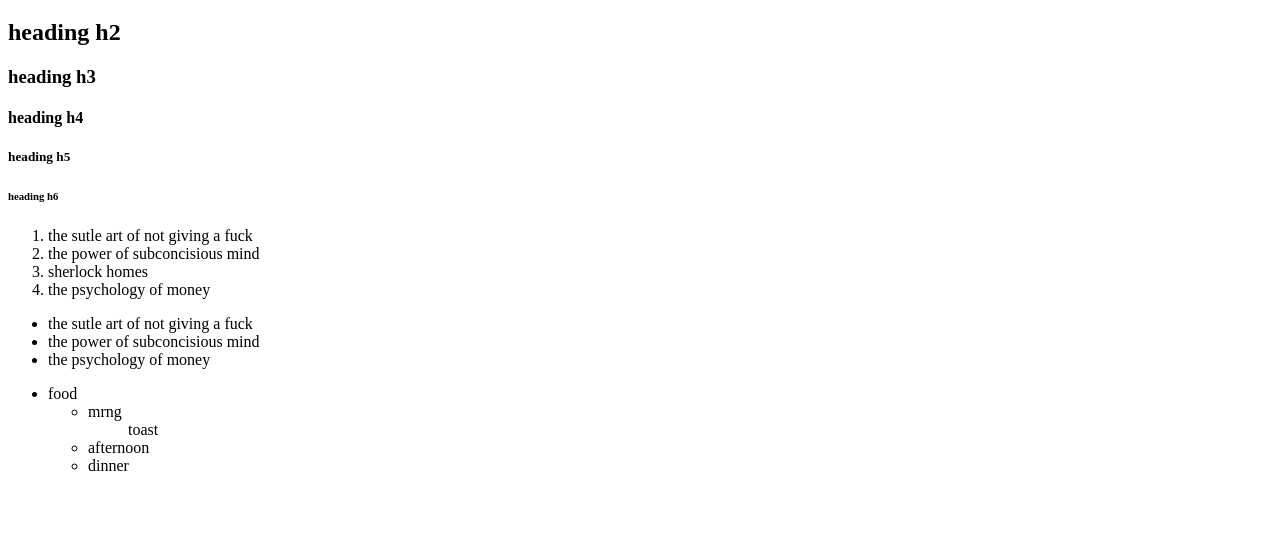
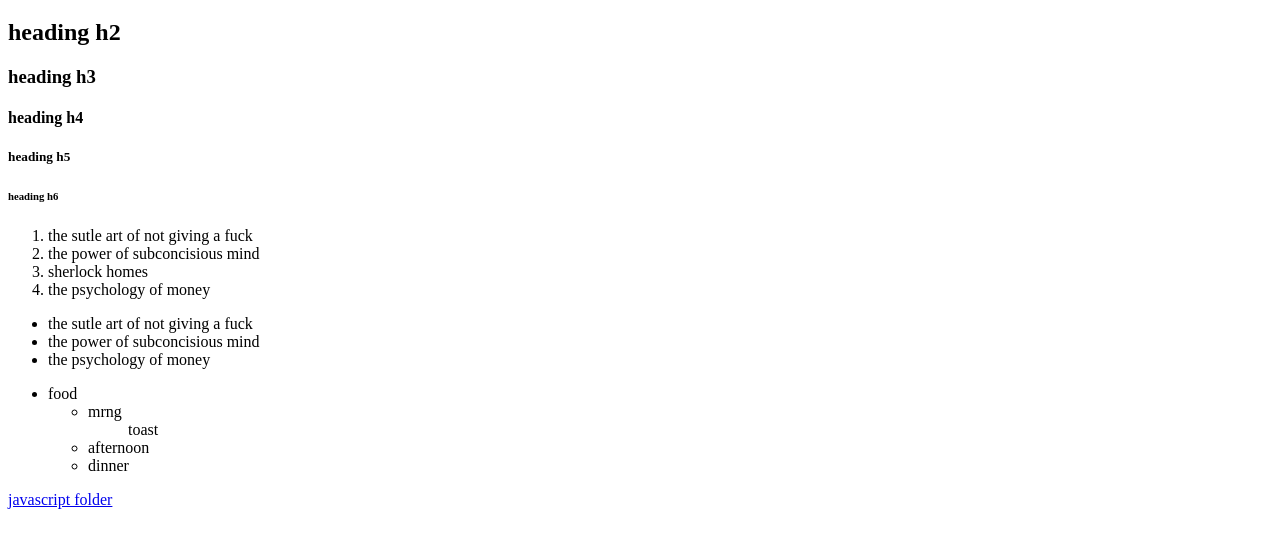
Before and after one commit to Meena044/Practice, a plain HTML site: page html-1.htm in a window 1280 px wide. Shown: the part 113-660 px from the top of the page. Drawn offline with Linux system fonts and the light colour scheme.

Commit message:
modified

```diff
--- a/html-1.htm
+++ b/html-1.htm
@@ -43,6 +43,6 @@
     </ul>
 <!-- njjjkk-->
 <!-- comment shortcut ctrl + / -->
- <a href=""></a>
+ <a href="javascript">javascript folder</a>
 </body>
 </html
```
